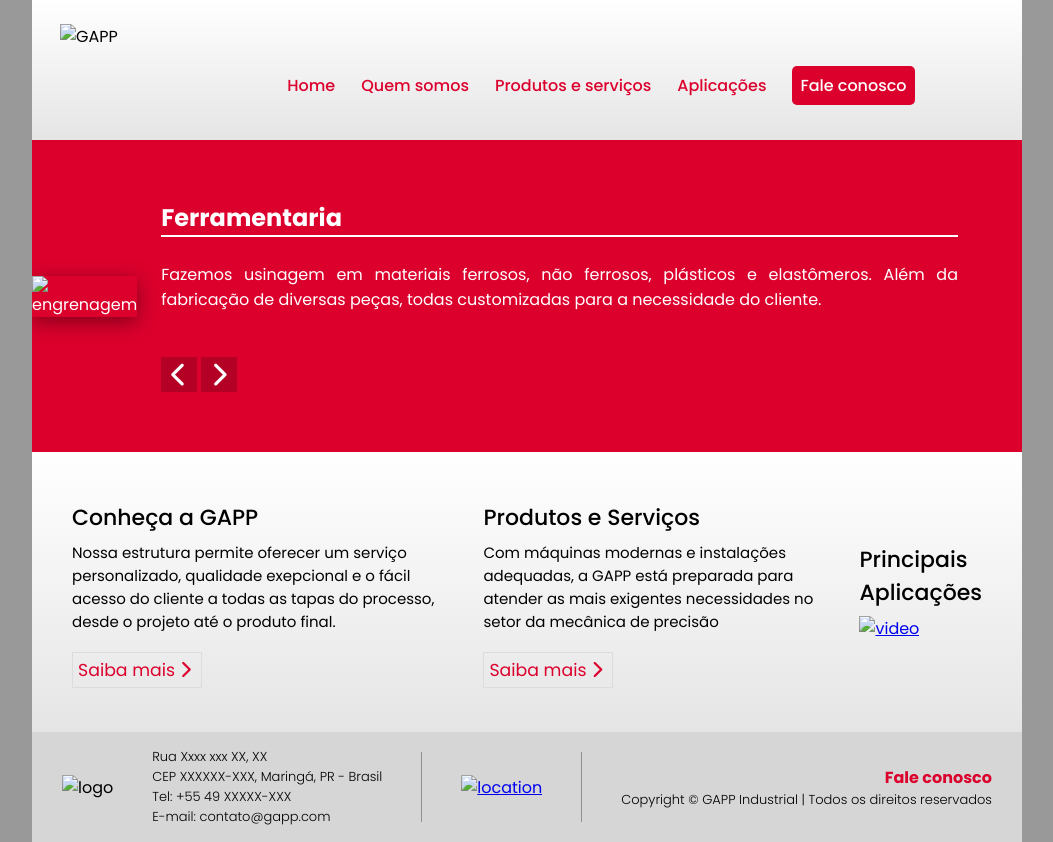
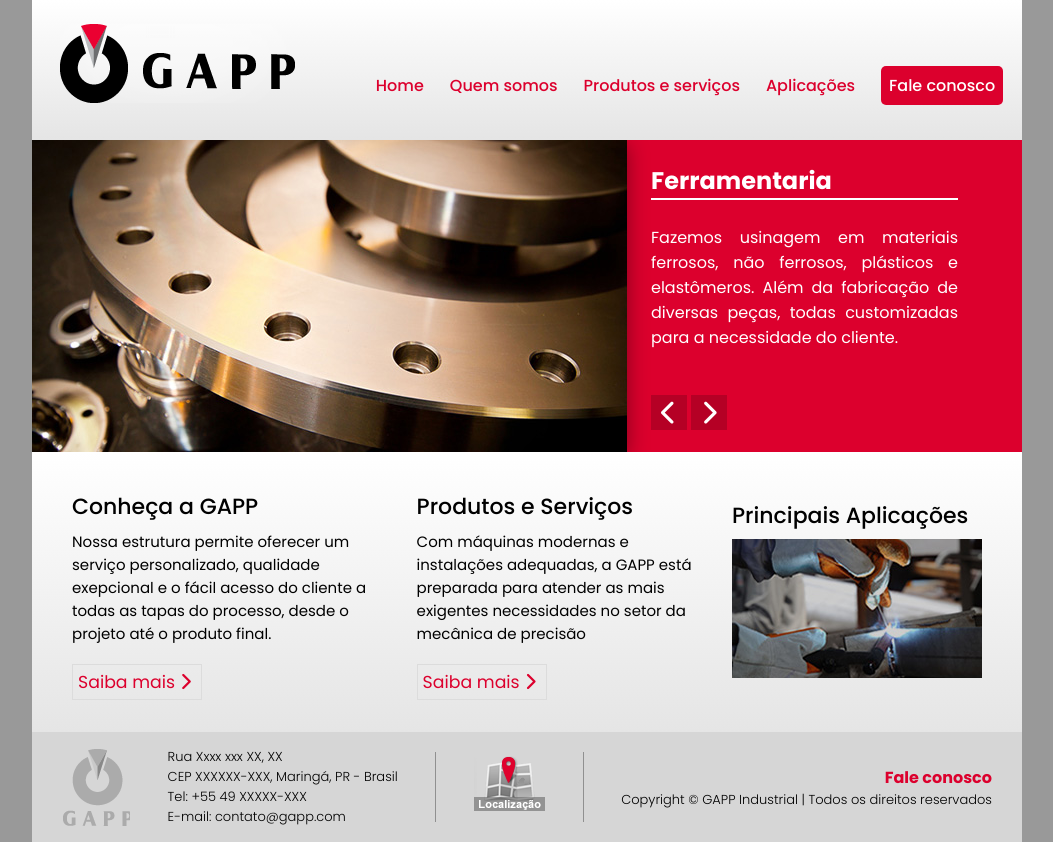
Before and after one commit to flprc/ebac-frontend-css-photoshop, a plain HTML site: page index.html in a window 1280 px wide. Shown: the whole page, without its empty margins (113-1166 px from the left). Drawn offline with Linux system fonts and the light colour scheme.

Commit message:
Initial commit

```diff
--- a/index.html
+++ b/index.html
@@ -12,7 +12,7 @@
     <div class="container">
         <header>
             <div class="logo">
-                <img src="./images/logo-gapp.png" alt="GAPP">
+                <img src="./css/images/logo-gapp.png" alt="GAPP">
             </div>
             <div class="menu">
                 <ul>
@@ -27,7 +27,7 @@
         <section id="banner">
             <div class="container">
                 <div class="banner-menu">
-                        <img src="./images/banner-01.jpg" class="imgBox" alt="engrenagem">
+                        <img src="./css/images/banner-01.jpg" class="imgBox" alt="engrenagem">
                     <div class="textBox">
                         <h2>Ferramentaria</h2><hr><br>
                         <p>Fazemos usinagem em materiais ferrosos, não ferrosos, plásticos e elastômeros. Além da fabricação de diversas peças, todas customizadas para a necessidade do cliente.</p><br>
@@ -50,7 +50,7 @@
             <div class="col-3">
                 <h2>Principais Aplicações</h2>
                 <a href="#">
-                    <img src="./images/img-video.jpg" alt="video">
+                    <img src="./css/images/img-video.jpg" alt="video">
                 </a>
             </div>
         </section>
@@ -58,7 +58,7 @@
     <footer>
         <div class="container">
             <div class="footer">
-                    <img src="./images/logo-gapp-footer.png" class="imgFooter" alt="logo">
+                    <img src="./css/images/logo-gapp-footer.png" class="imgFooter" alt="logo">
                     <div class="adress">
                         <p>Rua Xxxx xxx XX, XX</p>
                         <p>CEP XXXXXX-XXX, Maringá, PR - Brasil</p>
@@ -66,7 +66,7 @@
                         <p>E-mail: contato@gapp.com</p>
                     </div>
                     <div id="linha-vertical"></div>
-                    <a href="#" class="imgLocation"><img src="./images/icon-location.png"  alt="location"></a>
+                    <a href="#" class="imgLocation"><img src="./css/images/icon-location.png"  alt="location"></a>
                     <div id="linha-vertical"></div>
                 <div class="ft-col-2">
                     <h4>Fale conosco</h4>
```
